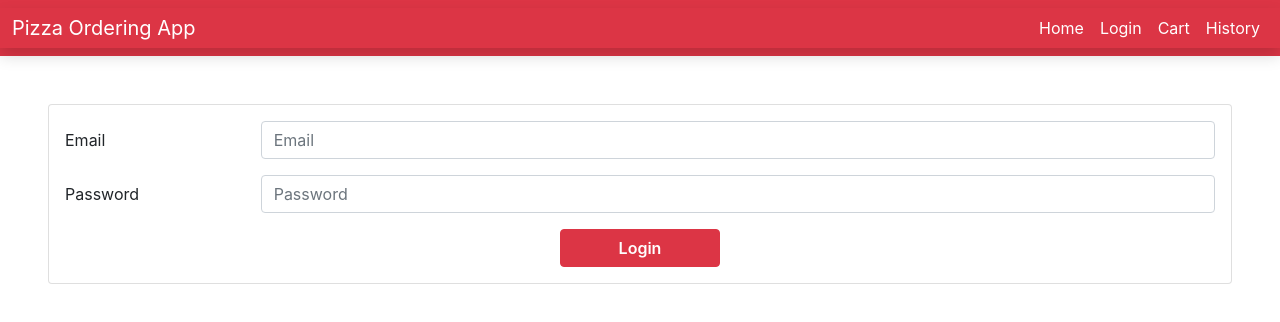
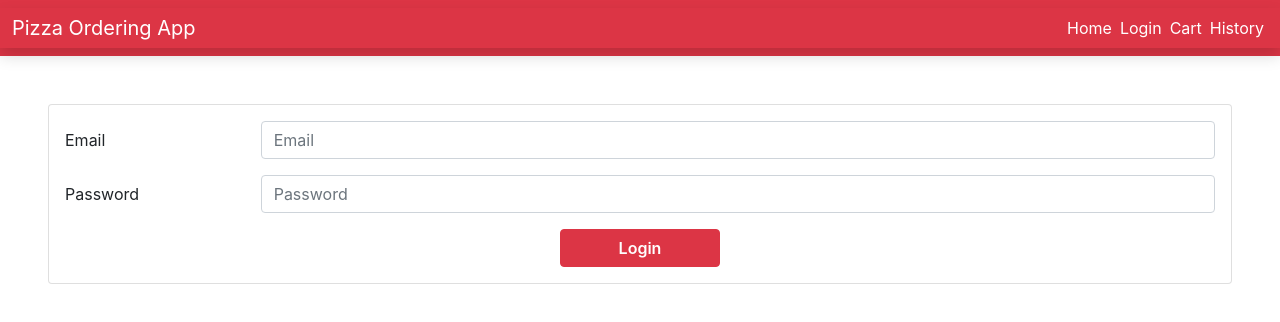
Before and after one commit to hd1801/Pizza-Ordering-App, a React (Create React App) app in the folder client/: page /login in a window 1280 px wide. Shown: the top 322 px of the page. Built offline with nearby package versions, Linux system fonts and the light colour scheme.

Commit message:
user context created

```diff
--- a/client/src/App.tsx
+++ b/client/src/App.tsx
@@ -4,25 +4,28 @@ import { Cart } from "./Components/Cart";
 import { Home } from "./Components/Home";
 import { History } from "./Components/History";
 import { Login } from "./Components/Login";
+import { UserContextProvider } from "./Authentication/user.provider";
+import { Register } from "./Components/Register";
 
 
 function App() {
   const linkStyle = {
+    margin:".25rem",
     textDecoration: "none",
     color:"#fff"
   }
   return (
-    <>
+    <UserContextProvider>
     <Navbar bg="danger" variant="dark" >
       <Container fluid={true} className="shadow">
         <Navbar.Brand>
         Pizza Ordering App
         </Navbar.Brand>
         <Nav className="justify-content-end">
-        <Nav.Link > <Link style={linkStyle} to="/">Home</Link></Nav.Link>
-        <Nav.Link > <Link style={linkStyle} to="/login">Login</Link></Nav.Link>
-        <Nav.Link > <Link style={linkStyle} to="/cart">Cart</Link></Nav.Link>
-        <Nav.Link > <Link style={linkStyle} to="/history">History</Link></Nav.Link>
+         <Link style={linkStyle} to="/">Home</Link>
+         <Link style={linkStyle} to="/login">Login</Link>
+         <Link style={linkStyle} to="/cart">Cart</Link>
+         <Link style={linkStyle} to="/history">History</Link>
         </Nav>
       </Container>
     </Navbar>
@@ -31,8 +34,9 @@ function App() {
       <Route path="/login" element = {<Login/>}></Route>
       <Route path="/cart" element = {<Cart/>}></Route>
       <Route path="/history" element = {<History/>}></Route>
+      <Route path="/register" element = {<Register/>}></Route>
     </Routes>
-    </>
+    </UserContextProvider>
   );
 }
 
--- /dev/null
+++ b/client/src/Authentication/user.context.tsx
@@ -0,0 +1,2 @@
+import React from "react";
+export const UserContext = React.createContext({});
--- /dev/null
+++ b/client/src/Authentication/user.provider.tsx
@@ -0,0 +1,17 @@
+import { useEffect, useState } from "react";
+import { UserContext } from "./user.context";
+export const UserContextProvider = (props:any)=>{
+    const [loggedIn,setLoggedIn] = useState(false);
+    const [userInfo,setUserInfo] = useState({});
+    //initially there should be no token.
+    useEffect(()=>{
+        const token = localStorage.getItem('token');
+        if(token){
+            localStorage.removeItem('token');
+        }
+    },[]);
+
+    return <UserContext.Provider value={{loggedIn,userInfo,setLoggedIn,setUserInfo}}>
+        {props.children}
+    </UserContext.Provider>
+}
```
